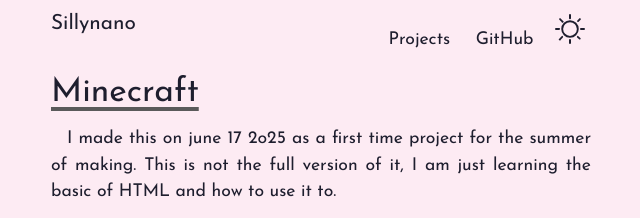
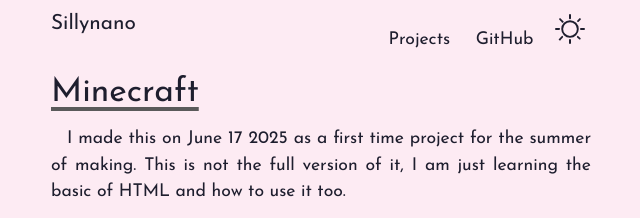
Before and after one commit to sillynano/sillynano.github.io, an Astro site: page /projects/minecraft in a window 1280 px wide. Shown: the top 218 px of the page, 319-959 px from the left. Built offline with nearby package versions, Linux system fonts and the light colour scheme; Astro itself is replaced by a stand-in of ours.

Commit message:
Update Minecraft.md

```diff
--- a/src/content/projects/Minecraft.md
+++ b/src/content/projects/Minecraft.md
@@ -11,4 +11,4 @@
 website: https://sillynano.xyz/minecraft
 ---
 
-I made this on june 17 2o25 as a first time project for the summer of making. This is not the full version of it, I am just learning the basic of HTML and how to use it to.
+I made this on June 17 2025 as a first time project for the summer of making. This is not the full version of it, I am just learning the basic of HTML and how to use it too.
```
